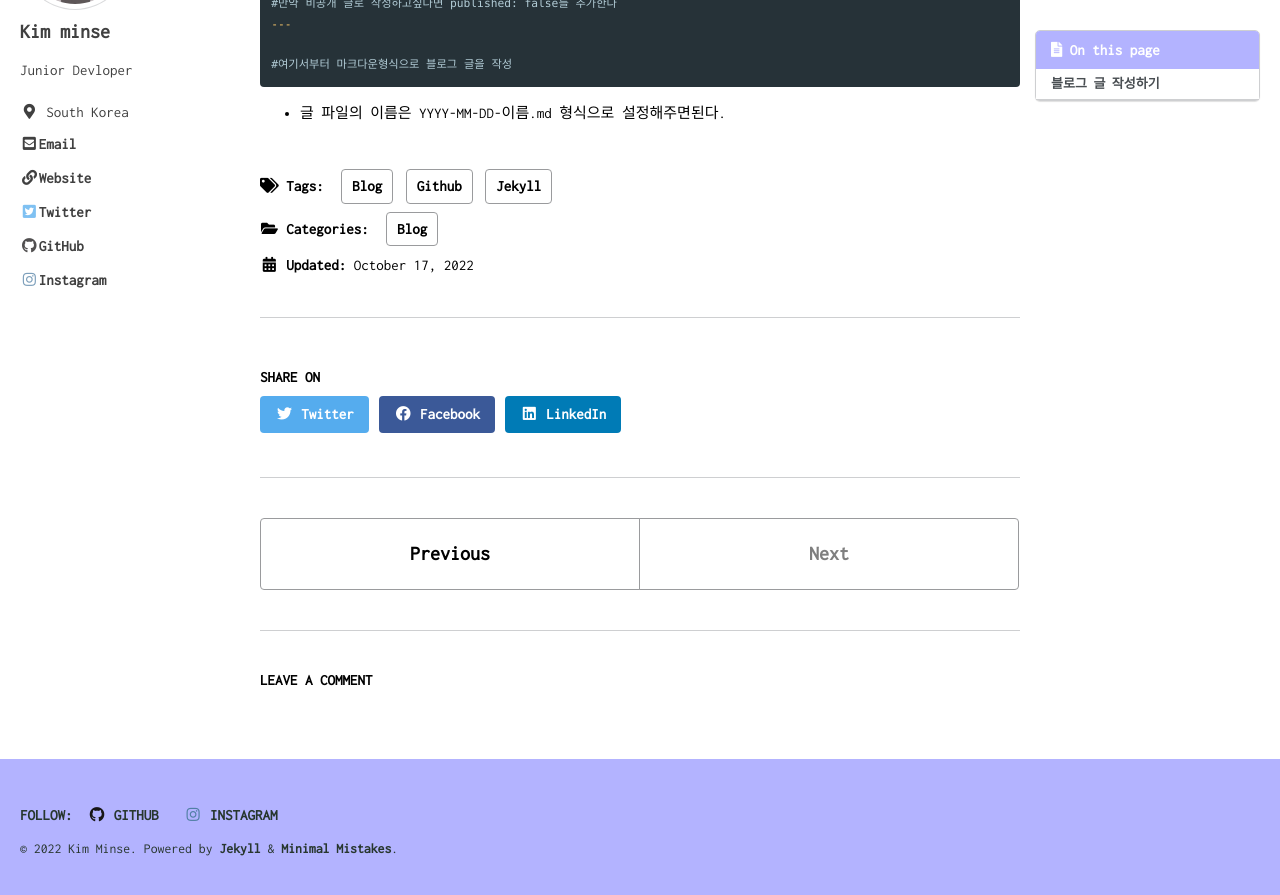
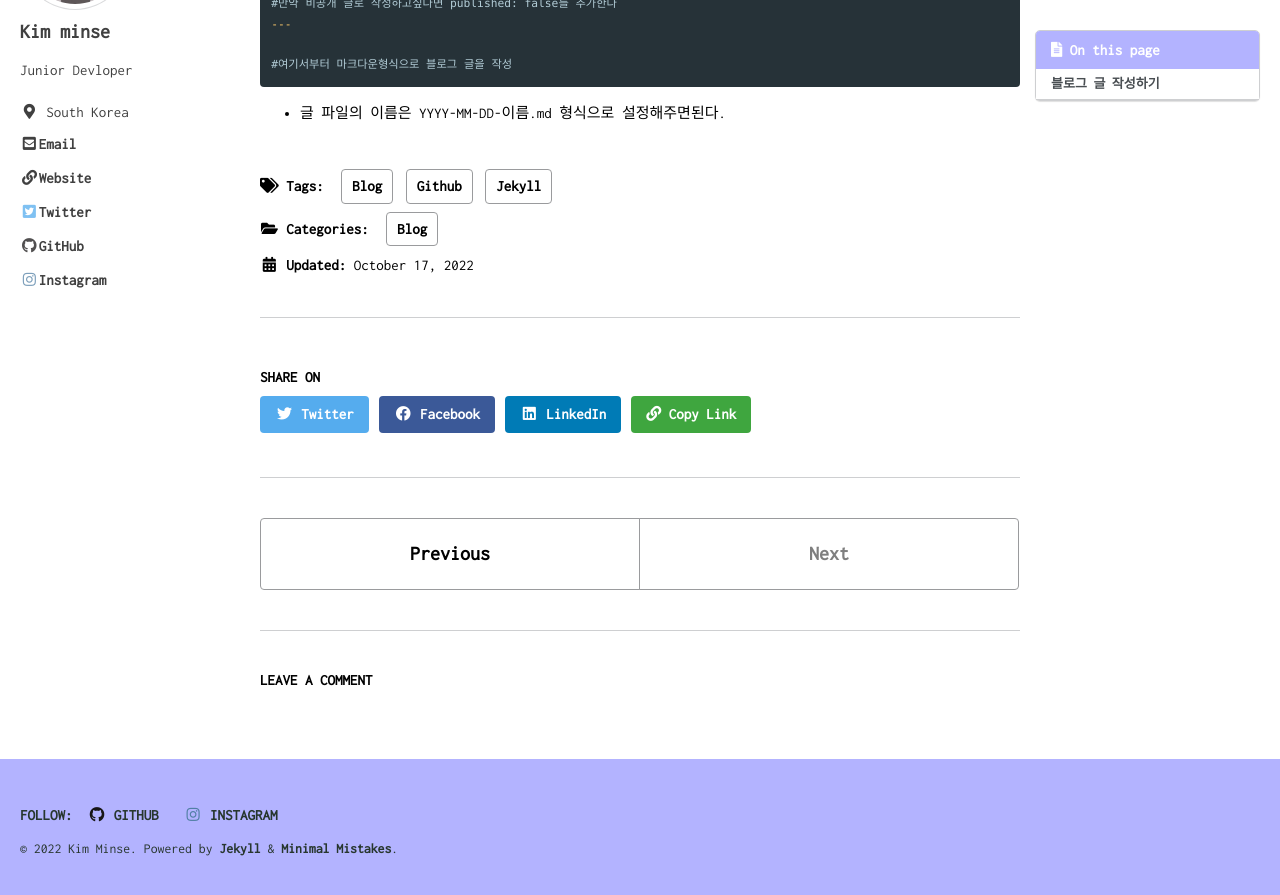
Before and after one commit to s3min141/s3min141.github.io, a Jekyll site: the page built from _posts/Blog/2022-10-17-make-blog(3).md, in a window 1280 px wide and 900 px high, scrolled down 813 px. Shown: the top 895 px of the window. Built offline with Jekyll 4.4.1, drawn with Linux system fonts in a browser that asks for light colours; cached includes are drawn as plain includes; comment, search, counter and statistics services are not loaded.

Commit message:
fix bug & add share link (2022-10-17)

```diff
--- a/_includes/comments-providers/utterances.html
+++ b/_includes/comments-providers/utterances.html
@@ -18,4 +18,4 @@
 
           commentContainer.appendChild(script);
         })();
-k</script>
+</script>
--- a/_includes/social-share.html
+++ b/_includes/social-share.html
@@ -8,4 +8,6 @@
   <a href="https://www.facebook.com/sharer/sharer.php?u={{ page.url | absolute_url | url_encode }}" class="btn btn--facebook" onclick="window.open(this.href, 'window', 'left=20,top=20,width=500,height=500,toolbar=1,resizable=0'); return false;" title="{{ site.data.ui-text[site.locale].share_on_label | default: 'Share on' }} Facebook"><i class="fab fa-fw fa-facebook" aria-hidden="true"></i><span> Facebook</span></a>
 
   <a href="https://www.linkedin.com/shareArticle?mini=true&url={{ page.url | absolute_url | url_encode }}" class="btn btn--linkedin" onclick="window.open(this.href, 'window', 'left=20,top=20,width=500,height=500,toolbar=1,resizable=0'); return false;" title="{{ site.data.ui-text[site.locale].share_on_label | default: 'Share on' }} LinkedIn"><i class="fab fa-fw fa-linkedin" aria-hidden="true"></i><span> LinkedIn</span></a>
+
+  <a class="btn btn--success" onclick='window.navigator.share({ title: "{{ site.data.ui-text[site.locale].share_on_label }}", url: "{{ page.url }}" });'><i class="fa fa-link" aria-hidden="true"></i><span> Copy Link</span></a>
 </section>
```
